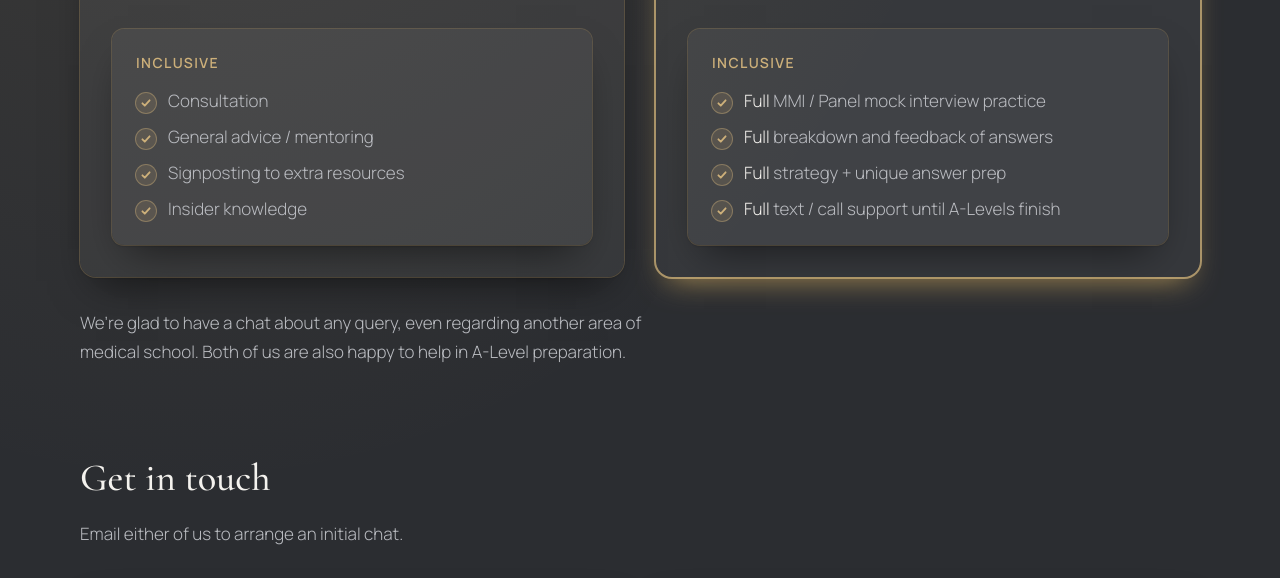
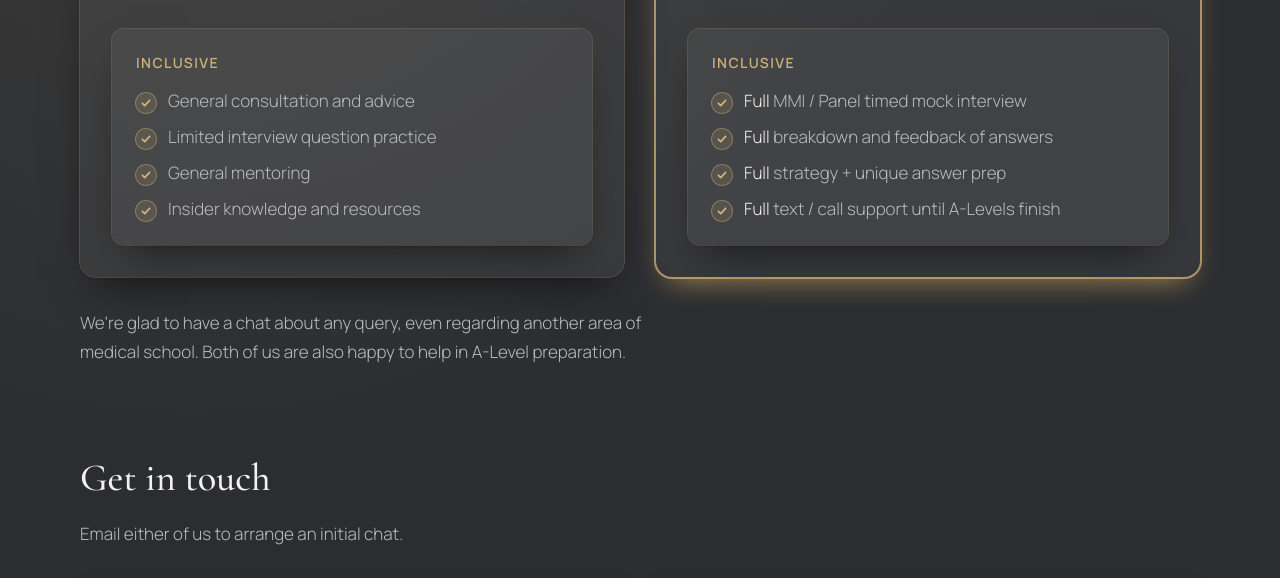
Before and after one commit to imengus/kin-and-mete.github.io, a website built with Vite: page index.html in a window 1280 px wide. Shown: the part 4655-5233 px from the top of the page. Built offline with nearby package versions, Linux system fonts and the light colour scheme.

Commit message:
new changes

```diff
--- a/index.html
+++ b/index.html
@@ -241,10 +241,10 @@
           <div class="mt-8 max-[52rem]:mt-6 grow rounded-xl bg-[rgba(255,255,255,0.05)] ring-1 ring-[rgba(205,176,122,0.25)] shadow-dark p-6 max-[52rem]:p-5">
             <div class="text-sm font-semibold uppercase tracking-widest text-goldonchar mb-4">Inclusive</div>
             <ul class="space-y-3 leading-snug max-[52rem]:text-[0.98rem]">
-              <li class="flex items-start gap-3"><span class="mt-1 flex h-5 w-5 shrink-0 items-center justify-center rounded-full bg-[rgba(205,176,122,0.15)] text-goldonchar ring-1 ring-[rgba(205,176,122,0.5)]"><svg class="h-3 w-3" viewBox="0 0 20 20" fill="none" stroke="currentColor" stroke-width="3" stroke-linecap="round" stroke-linejoin="round"><path d="M4 10.5l4 4 8-9"/></svg></span><span class="text-oncharmuted">Consultation</span></li>
-              <li class="flex items-start gap-3"><span class="mt-1 flex h-5 w-5 shrink-0 items-center justify-center rounded-full bg-[rgba(205,176,122,0.15)] text-goldonchar ring-1 ring-[rgba(205,176,122,0.5)]"><svg class="h-3 w-3" viewBox="0 0 20 20" fill="none" stroke="currentColor" stroke-width="3" stroke-linecap="round" stroke-linejoin="round"><path d="M4 10.5l4 4 8-9"/></svg></span><span class="text-oncharmuted">General advice / mentoring</span></li>
-              <li class="flex items-start gap-3"><span class="mt-1 flex h-5 w-5 shrink-0 items-center justify-center rounded-full bg-[rgba(205,176,122,0.15)] text-goldonchar ring-1 ring-[rgba(205,176,122,0.5)]"><svg class="h-3 w-3" viewBox="0 0 20 20" fill="none" stroke="currentColor" stroke-width="3" stroke-linecap="round" stroke-linejoin="round"><path d="M4 10.5l4 4 8-9"/></svg></span><span class="text-oncharmuted">Signposting to extra resources</span></li>
-              <li class="flex items-start gap-3"><span class="mt-1 flex h-5 w-5 shrink-0 items-center justify-center rounded-full bg-[rgba(205,176,122,0.15)] text-goldonchar ring-1 ring-[rgba(205,176,122,0.5)]"><svg class="h-3 w-3" viewBox="0 0 20 20" fill="none" stroke="currentColor" stroke-width="3" stroke-linecap="round" stroke-linejoin="round"><path d="M4 10.5l4 4 8-9"/></svg></span><span class="text-oncharmuted">Insider knowledge</span></li>
+              <li class="flex items-start gap-3"><span class="mt-1 flex h-5 w-5 shrink-0 items-center justify-center rounded-full bg-[rgba(205,176,122,0.15)] text-goldonchar ring-1 ring-[rgba(205,176,122,0.5)]"><svg class="h-3 w-3" viewBox="0 0 20 20" fill="none" stroke="currentColor" stroke-width="3" stroke-linecap="round" stroke-linejoin="round"><path d="M4 10.5l4 4 8-9"/></svg></span><span class="text-oncharmuted">General consultation and advice</span></li>
+              <li class="flex items-start gap-3"><span class="mt-1 flex h-5 w-5 shrink-0 items-center justify-center rounded-full bg-[rgba(205,176,122,0.15)] text-goldonchar ring-1 ring-[rgba(205,176,122,0.5)]"><svg class="h-3 w-3" viewBox="0 0 20 20" fill="none" stroke="currentColor" stroke-width="3" stroke-linecap="round" stroke-linejoin="round"><path d="M4 10.5l4 4 8-9"/></svg></span><span class="text-oncharmuted">Limited interview question practice</span></li>
+              <li class="flex items-start gap-3"><span class="mt-1 flex h-5 w-5 shrink-0 items-center justify-center rounded-full bg-[rgba(205,176,122,0.15)] text-goldonchar ring-1 ring-[rgba(205,176,122,0.5)]"><svg class="h-3 w-3" viewBox="0 0 20 20" fill="none" stroke="currentColor" stroke-width="3" stroke-linecap="round" stroke-linejoin="round"><path d="M4 10.5l4 4 8-9"/></svg></span><span class="text-oncharmuted">General mentoring</span></li>
+              <li class="flex items-start gap-3"><span class="mt-1 flex h-5 w-5 shrink-0 items-center justify-center rounded-full bg-[rgba(205,176,122,0.15)] text-goldonchar ring-1 ring-[rgba(205,176,122,0.5)]"><svg class="h-3 w-3" viewBox="0 0 20 20" fill="none" stroke="currentColor" stroke-width="3" stroke-linecap="round" stroke-linejoin="round"><path d="M4 10.5l4 4 8-9"/></svg></span><span class="text-oncharmuted">Insider knowledge and resources</span></li>
             </ul>
           </div>
         </div>
@@ -259,7 +259,7 @@
           <div class="mt-8 max-[52rem]:mt-6 grow rounded-xl bg-[rgba(255,255,255,0.05)] ring-1 ring-[rgba(205,176,122,0.25)] shadow-dark p-6 max-[52rem]:p-5">
             <div class="text-sm font-semibold uppercase tracking-widest text-goldonchar mb-4">Inclusive</div>
             <ul class="space-y-3 leading-snug max-[52rem]:text-[0.98rem]">
-              <li class="flex items-start gap-3"><span class="mt-1 flex h-5 w-5 shrink-0 items-center justify-center rounded-full bg-[rgba(205,176,122,0.15)] text-goldonchar ring-1 ring-[rgba(205,176,122,0.5)]"><svg class="h-3 w-3" viewBox="0 0 20 20" fill="none" stroke="currentColor" stroke-width="3" stroke-linecap="round" stroke-linejoin="round"><path d="M4 10.5l4 4 8-9"/></svg></span><span class="text-oncharmuted"><strong class="font-light text-onchar">Full</strong> MMI / Panel mock interview practice</span></li>
+              <li class="flex items-start gap-3"><span class="mt-1 flex h-5 w-5 shrink-0 items-center justify-center rounded-full bg-[rgba(205,176,122,0.15)] text-goldonchar ring-1 ring-[rgba(205,176,122,0.5)]"><svg class="h-3 w-3" viewBox="0 0 20 20" fill="none" stroke="currentColor" stroke-width="3" stroke-linecap="round" stroke-linejoin="round"><path d="M4 10.5l4 4 8-9"/></svg></span><span class="text-oncharmuted"><strong class="font-light text-onchar">Full</strong> MMI / Panel timed mock interview</span></li>
               <li class="flex items-start gap-3"><span class="mt-1 flex h-5 w-5 shrink-0 items-center justify-center rounded-full bg-[rgba(205,176,122,0.15)] text-goldonchar ring-1 ring-[rgba(205,176,122,0.5)]"><svg class="h-3 w-3" viewBox="0 0 20 20" fill="none" stroke="currentColor" stroke-width="3" stroke-linecap="round" stroke-linejoin="round"><path d="M4 10.5l4 4 8-9"/></svg></span><span class="text-oncharmuted"><strong class="font-light text-onchar">Full</strong> breakdown and feedback of answers</span></li>
               <li class="flex items-start gap-3"><span class="mt-1 flex h-5 w-5 shrink-0 items-center justify-center rounded-full bg-[rgba(205,176,122,0.15)] text-goldonchar ring-1 ring-[rgba(205,176,122,0.5)]"><svg class="h-3 w-3" viewBox="0 0 20 20" fill="none" stroke="currentColor" stroke-width="3" stroke-linecap="round" stroke-linejoin="round"><path d="M4 10.5l4 4 8-9"/></svg></span><span class="text-oncharmuted"><strong class="font-light text-onchar">Full</strong> strategy + unique answer prep</span></li>
               <li class="flex items-start gap-3"><span class="mt-1 flex h-5 w-5 shrink-0 items-center justify-center rounded-full bg-[rgba(205,176,122,0.15)] text-goldonchar ring-1 ring-[rgba(205,176,122,0.5)]"><svg class="h-3 w-3" viewBox="0 0 20 20" fill="none" stroke="currentColor" stroke-width="3" stroke-linecap="round" stroke-linejoin="round"><path d="M4 10.5l4 4 8-9"/></svg></span><span class="text-oncharmuted"><strong class="font-light text-onchar">Full</strong> text / call support until A-Levels finish</span></li>
```
